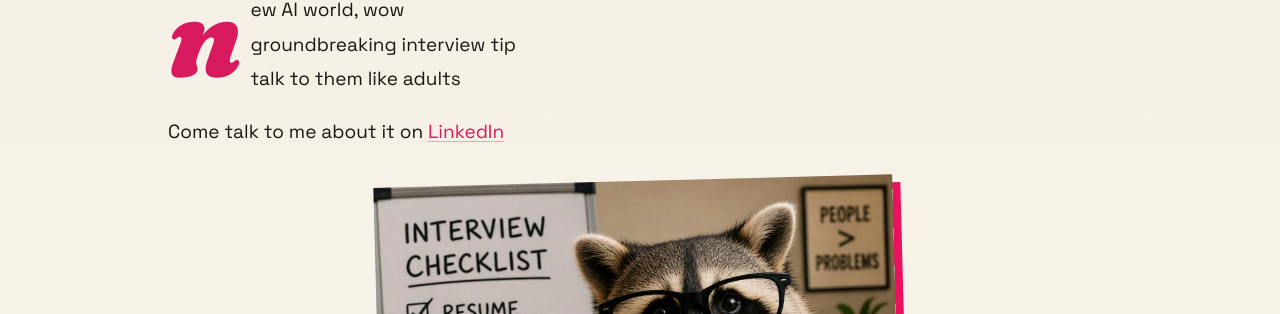
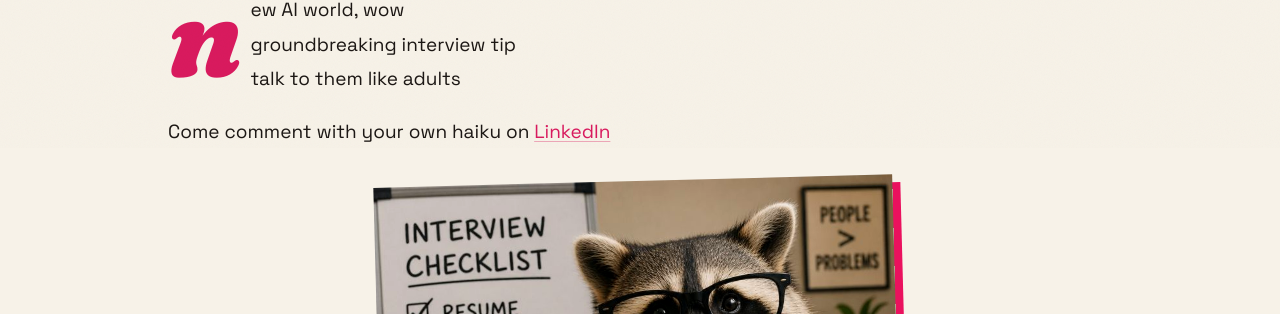
Before and after one commit to outragedpinkracoon/outragedpinkracoon.github.io, a Jekyll site: the page built from _posts/2026-04-29-haiku-groundbreaking-interview-tip.md, in a window 1280 px wide. Shown: the part 752-1066 px from the top of the page. Built offline with Jekyll 4.4.1, drawn with Linux system fonts in a browser that asks for light colours; comment, search, counter and statistics services are not loaded.

Commit message:
uses haiku closing line on two haiku posts
Switch the interview-tip haiku to "come comment with your own
haiku" and fix a double space in the reorg haiku's LinkedIn line.

Co-Authored-By: Claude Opus 4.8 <noreply@anthropic.com>

```diff
--- a/_posts/2026-04-29-haiku-groundbreaking-interview-tip.md
+++ b/_posts/2026-04-29-haiku-groundbreaking-interview-tip.md
@@ -9,6 +9,6 @@ new AI world, wow
 groundbreaking interview tip
 talk to them like adults
 
-Come talk to me about it on [LinkedIn](https://www.linkedin.com/feed/update/urn:li:activity:7455162259342925824/)
+Come comment with your own haiku on [LinkedIn](https://www.linkedin.com/feed/update/urn:li:activity:7455162259342925824/)
 
 ![A raccoon in glasses holding a mug that says "Talk to Engineers Like Adults", sitting in front of an interview checklist (Resume ✓, Leetcode ☐, Common Sense ✓) and a notepad reading "Ask about: 1. Their work 2. Their thinking 3. Their ideas 4. Not their favourite algorithm"](/assets/images/haiku-talk-to-them-like-adults/1.jpg)
```
Also changed, not shown: _posts/2026-06-03-another-reorg.md (+1 -1 lines).
